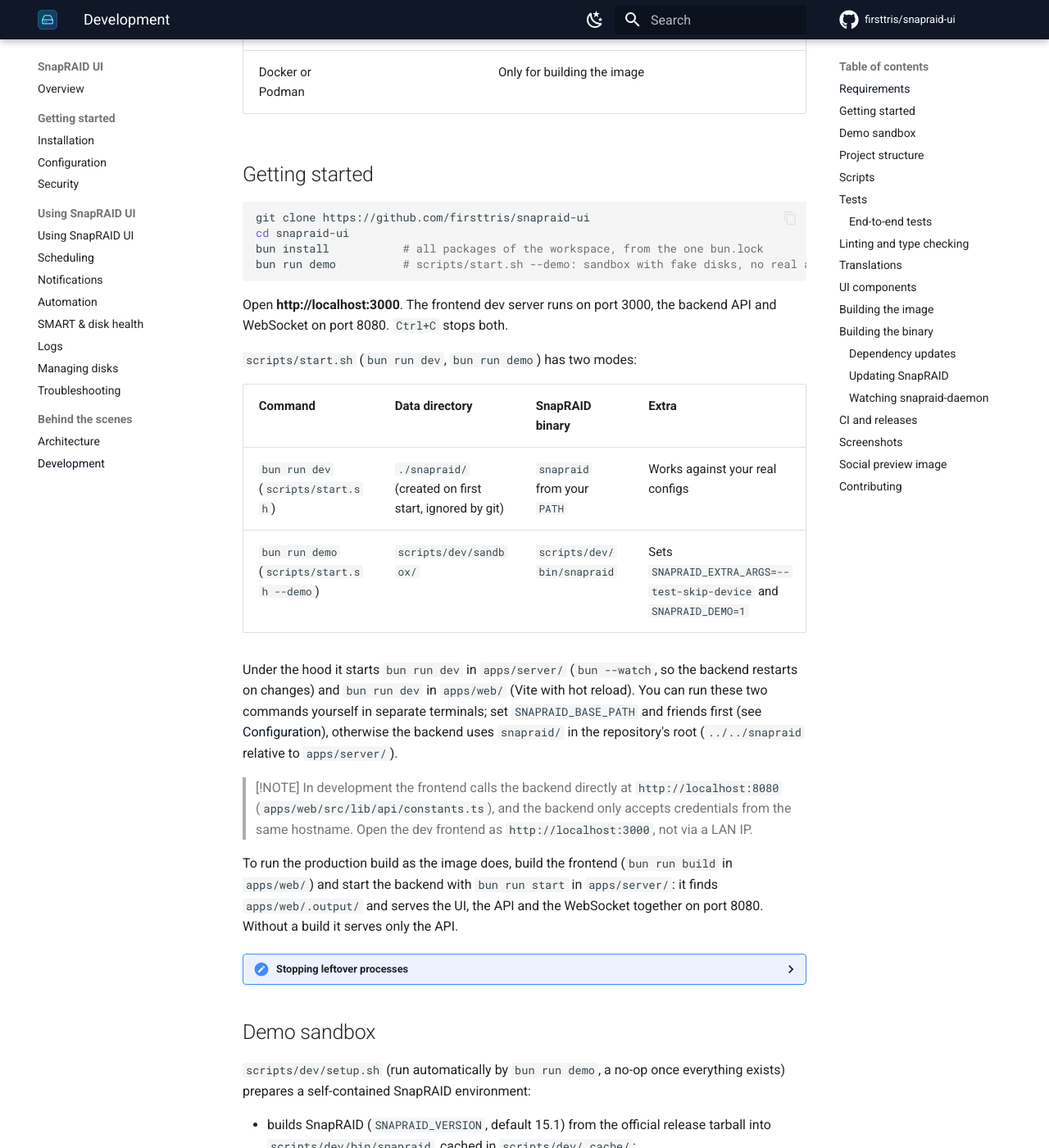
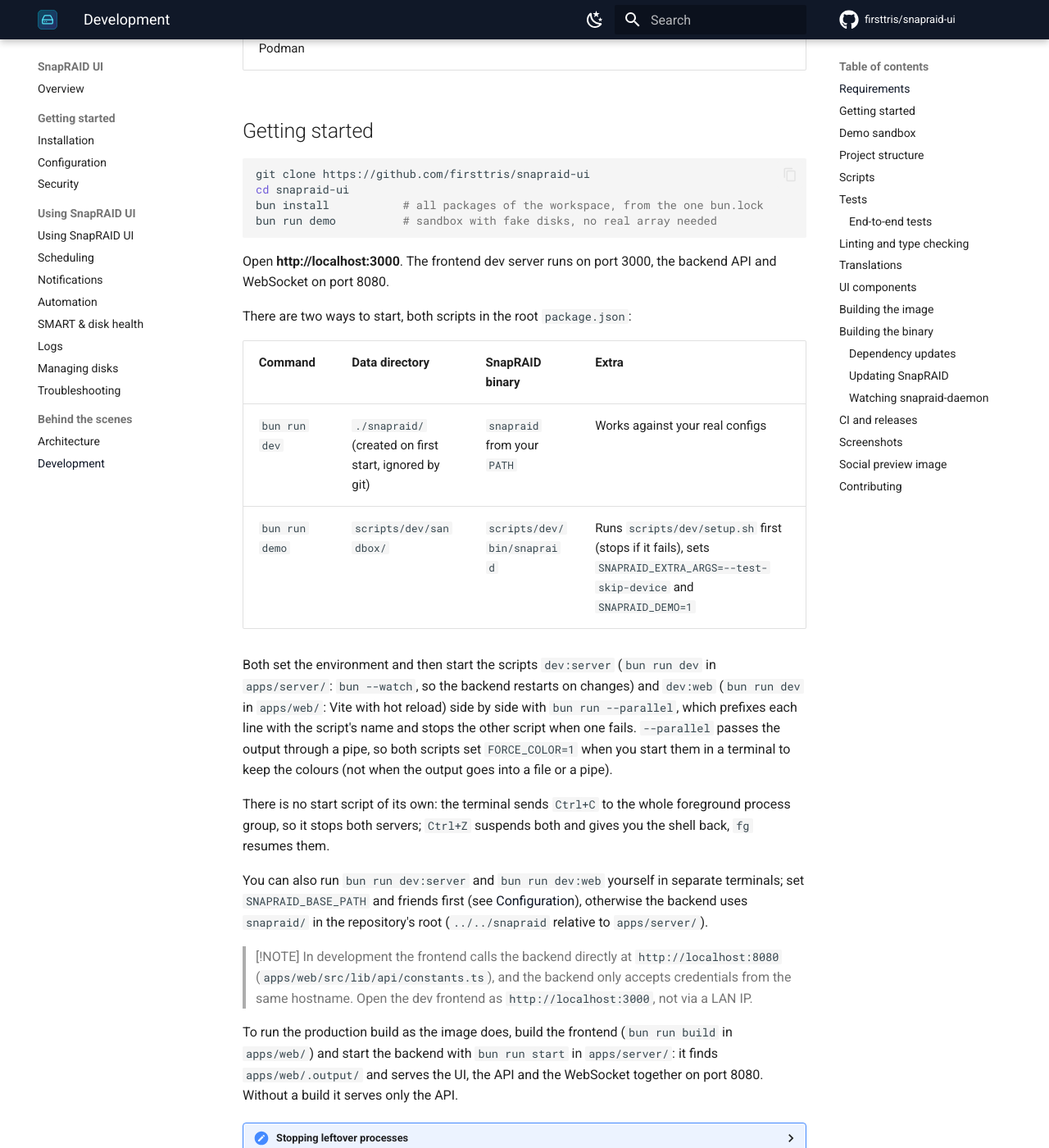
Before and after one commit to firsttris/snapraid-ui, an MkDocs documentation site: the page built from docs/development.md, in a window 1280 px wide and 1400 px high, scrolled down 696 px. Shown: the whole window at 82% size. Built offline with MkDocs 1.6.1 and Material for MkDocs 9.7.7, drawn with Linux system fonts in a browser that asks for light colours; comment, search, counter and statistics services are not loaded; some of the changed text lies outside the part shown.

Commit message:
Start the dev servers with bun run --parallel instead of a fish script (#86)
Co-Authored-By: Claude Opus 5.5 <noreply@anthropic.com>
Claude-Session: https://claude.ai/code/session_01Y3rdfbWb1xDUdPRng7TX9Z

````diff
--- a/docs/development.md
+++ b/docs/development.md
@@ -7,7 +7,6 @@ This page gets you from a fresh clone to a running development setup, and covers
 | Tool | Version | Needed for |
 |---|---|---|
 | [Bun](https://bun.com/) | the version in `packageManager` of the root `package.json` (1.4.4) | Everything JavaScript: runs the backend and its tests, installs the packages, runs Vite and Vitest and Playwright's test runner (`bun --bun playwright test`), compiles the standalone binary (CI and the image use the same version) |
-| [fish](https://fishshell.com/) | | `scripts/start.sh` is a fish script |
 | `curl`, `tar`, `gcc`, `make` | | Building SnapRAID for the demo sandbox (`scripts/dev/setup.sh`) |
 | SnapRAID | 14.0 or newer | Only for running against a real array without `--demo`; it has to be on your `PATH` or set via `SNAPRAID_BIN` |
 | Docker or Podman | | Only for building the image |
@@ -18,19 +17,23 @@ This page gets you from a fresh clone to a running development setup, and covers
 git clone https://github.com/firsttris/snapraid-ui
 cd snapraid-ui
 bun install           # all packages of the workspace, from the one bun.lock
-bun run demo          # scripts/start.sh --demo: sandbox with fake disks, no real array needed
+bun run demo          # sandbox with fake disks, no real array needed
 ```
 
-Open **http://localhost:3000**. The frontend dev server runs on port 3000, the backend API and WebSocket on port 8080. `Ctrl+C` stops both.
+Open **http://localhost:3000**. The frontend dev server runs on port 3000, the backend API and WebSocket on port 8080.
 
-`scripts/start.sh` (`bun run dev`, `bun run demo`) has two modes:
+There are two ways to start, both scripts in the root `package.json`:
 
 | Command | Data directory | SnapRAID binary | Extra |
 |---|---|---|---|
-| `bun run dev` (`scripts/start.sh`) | `./snapraid/` (created on first start, ignored by git) | `snapraid` from your `PATH` | Works against your real configs |
-| `bun run demo` (`scripts/start.sh --demo`) | `scripts/dev/sandbox/` | `scripts/dev/bin/snapraid` | Sets `SNAPRAID_EXTRA_ARGS=--test-skip-device` and `SNAPRAID_DEMO=1` |
+| `bun run dev` | `./snapraid/` (created on first start, ignored by git) | `snapraid` from your `PATH` | Works against your real configs |
+| `bun run demo` | `scripts/dev/sandbox/` | `scripts/dev/bin/snapraid` | Runs `scripts/dev/setup.sh` first (stops if it fails), sets `SNAPRAID_EXTRA_ARGS=--test-skip-device` and `SNAPRAID_DEMO=1` |
 
-Under the hood it starts `bun run dev` in `apps/server/` (`bun --watch`, so the backend restarts on changes) and `bun run dev` in `apps/web/` (Vite with hot reload). You can run these two commands yourself in separate terminals; set `SNAPRAID_BASE_PATH` and friends first (see [Configuration](configuration.md)), otherwise the backend uses `snapraid/` in the repository's root (`../../snapraid` relative to `apps/server/`).
+Both set the environment and then start the scripts `dev:server` (`bun run dev` in `apps/server/`: `bun --watch`, so the backend restarts on changes) and `dev:web` (`bun run dev` in `apps/web/`: Vite with hot reload) side by side with `bun run --parallel`, which prefixes each line with the script's name and stops the other script when one fails. `--parallel` passes the output through a pipe, so both scripts set `FORCE_COLOR=1` when you start them in a terminal to keep the colours (not when the output goes into a file or a pipe).
+
+There is no start script of its own: the terminal sends `Ctrl+C` to the whole foreground process group, so it stops both servers; `Ctrl+Z` suspends both and gives you the shell back, `fg` resumes them.
+
+You can also run `bun run dev:server` and `bun run dev:web` yourself in separate terminals; set `SNAPRAID_BASE_PATH` and friends first (see [Configuration](configuration.md)), otherwise the backend uses `snapraid/` in the repository's root (`../../snapraid` relative to `apps/server/`).
 
 > [!NOTE]
 > In development the frontend calls the backend directly at `http://localhost:8080` (`apps/web/src/lib/api/constants.ts`), and the backend only accepts credentials from the same hostname. Open the dev frontend as `http://localhost:3000`, not via a LAN IP.
@@ -121,7 +124,6 @@ packages/shared/       @snapraid-ui/shared: types and logic used by backend and
 docker/                Dockerfile, Compose file, Quadlet units
 scripts/build-binary.sh  the standalone binary (bun build --compile)
 scripts/install.sh     installer of the binary with a systemd service, attached to each release
-scripts/start.sh       local start (bun run dev, bun run demo)
 scripts/dev/setup.sh   demo sandbox
 scripts/social-preview/  the social preview image
 e2e/                   end-to-end tests (Playwright) against real SnapRAID and snapraid-daemon
--- a/package.json
+++ b/package.json
@@ -10,7 +10,9 @@
     "e2e"
   ],
   "scripts": {
-    "dev": "fish scripts/start.sh",
-    "demo": "fish scripts/start.sh --demo"
+    "dev": "mkdir -p snapraid && if [ -t 1 ]; then export FORCE_COLOR=1; fi && SNAPRAID_BASE_PATH=$PWD/snapraid bun run --parallel dev:server dev:web",
+    "demo": "bash scripts/dev/setup.sh && if [ -t 1 ]; then export FORCE_COLOR=1; fi && SNAPRAID_BASE_PATH=$PWD/scripts/dev/sandbox SNAPRAID_BIN=$PWD/scripts/dev/bin/snapraid SNAPRAID_EXTRA_ARGS=--test-skip-device SNAPRAID_DEMO=1 bun run --parallel dev:server dev:web",
+    "dev:server": "bun run --cwd apps/server dev",
+    "dev:web": "bun run --cwd apps/web dev"
   }
 }
````
Also changed, not shown: README.md (+1 -2 lines), 5 other files.
